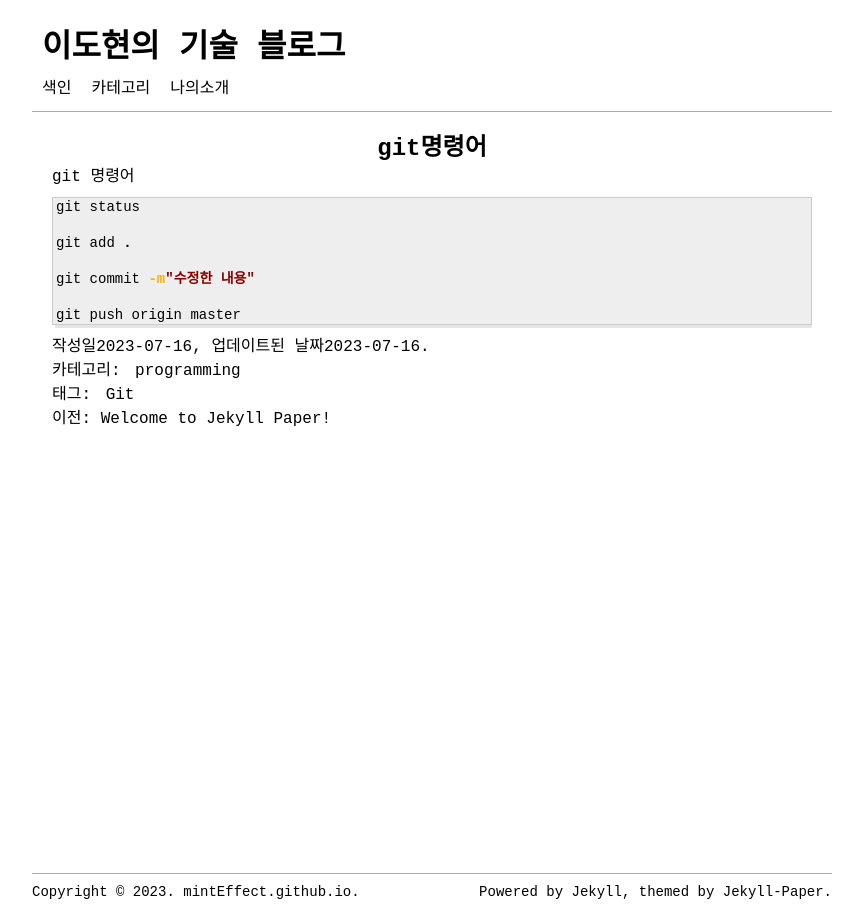
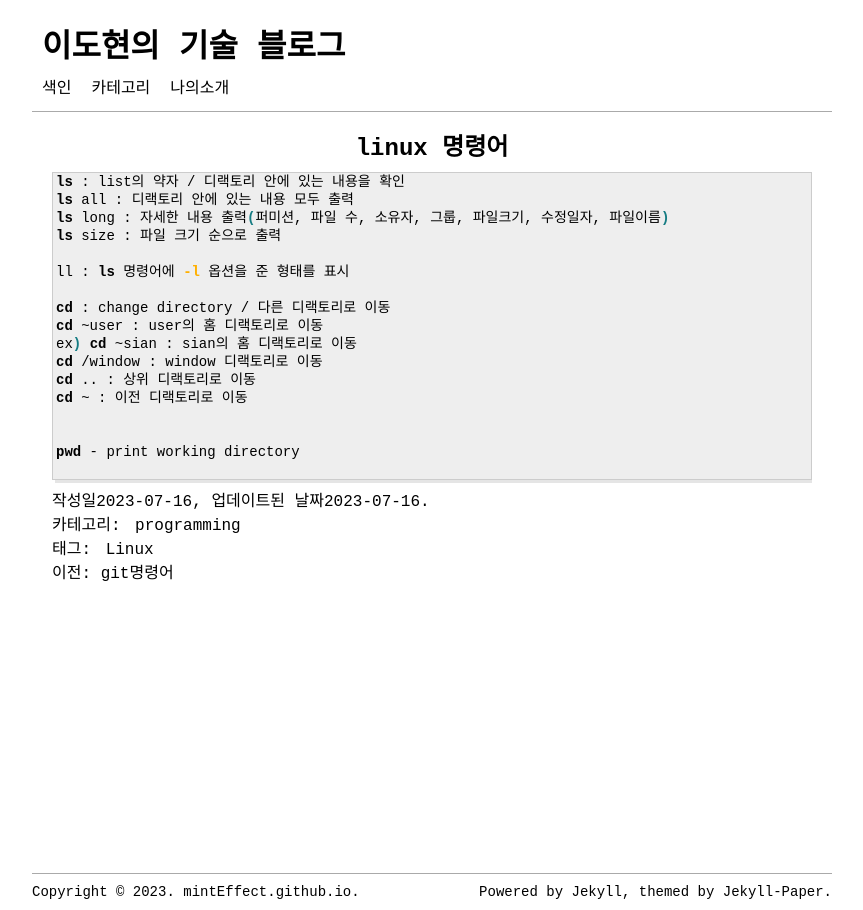
Before and after one commit to mintEffect/blog, a Jekyll site: the page built from _posts/2023-07-16-git명령어.markdown, in a window 1280 px wide. Shown: the whole page, without its empty margins (208-1071 px from the left). Built offline with Jekyll 4.4.1, drawn with Linux system fonts in a browser that asks for light colours.

Commit message:
linux 명령어

````diff
--- a/_posts/2023-07-16-git명령어.markdown
+++ b/_posts/2023-07-16-git명령어.markdown
@@ -1,20 +1,28 @@
 ---
 layout: post
-title:  "git명령어"
+title:  "linux 명령어"
 date:   2023-07-16
 last_modified_at: 2023-07-16
 categories: [programming]
-tags: [Git]
+tags: [Linux]
 ---
 
-git 명령어
+```bash
+ls : list의 약자 / 디랙토리 안에 있는 내용을 확인
+ls all : 디랙토리 안에 있는 내용 모두 출력
+ls long : 자세한 내용 출력(퍼미션, 파일 수, 소유자, 그룹, 파일크기, 수정일자, 파일이름)
+ls size : 파일 크기 순으로 출력
 
-```bash
-git status
+ll : ls 명령어에 -l 옵션을 준 형태를 표시
 
-git add .
+cd : change directory / 다른 디랙토리로 이동
+cd ~user : user의 홈 디랙토리로 이동
+ex) cd ~sian : sian의 홈 디랙토리로 이동
+cd /window : window 디랙토리로 이동
+cd .. : 상위 디랙토리로 이동
+cd ~ : 이전 디랙토리로 이동
 
-git commit -m"수정한 내용"
 
-git push origin master
+pwd - print working directory
+
 ```
````
Also changed, not shown: _posts/2023-07-16-git명령어 copy.markdown (added, +20 -0 lines).
